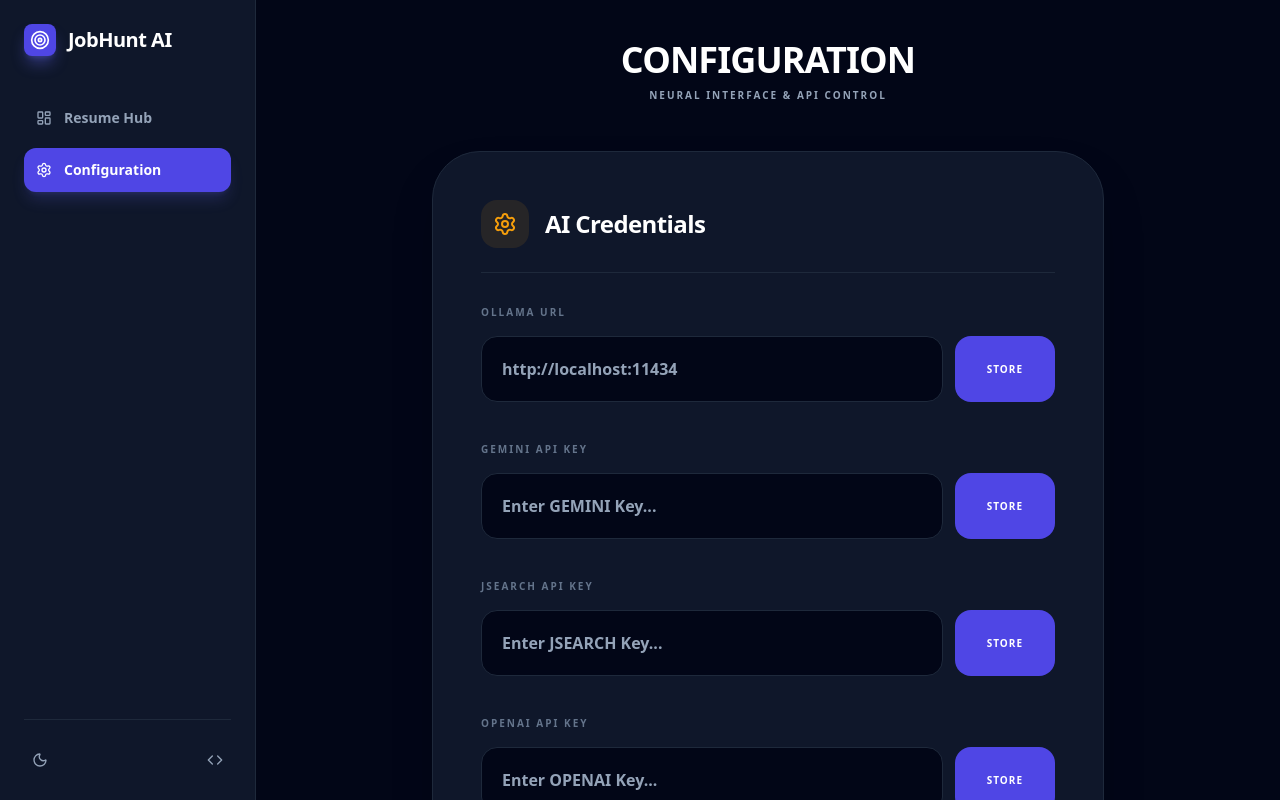
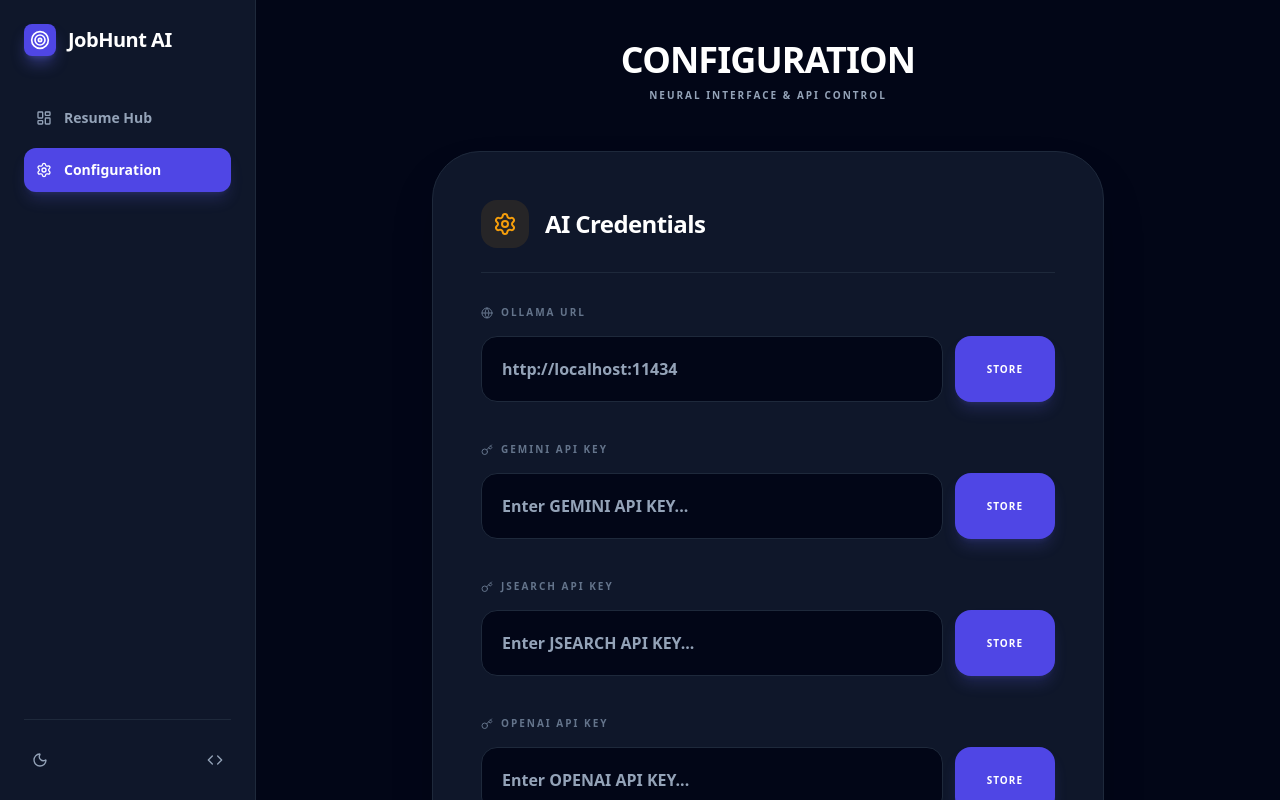
Before and after one commit to andmillward/job-hunt-ai, a React (Vite) app in the folder frontend/: page / in a window 1280 px wide. Both pictures are taken after a click on the button "Configuration". Shown: the top 800 px of the page. Built offline with nearby package versions, Linux system fonts and the light colour scheme; no server answers.

Commit message:
Fix bugs and UI adjustments

```diff
--- a/frontend/src/App.tsx
+++ b/frontend/src/App.tsx
@@ -130,7 +130,7 @@ function App() {
       />
 
       <div className="flex-1 pl-64 overflow-y-auto">
-        <div className="p-10 max-w-6xl mx-auto">
+        <div className={`p-10 mx-auto ${activeTab === 'workspace' ? 'max-w-none' : 'max-w-6xl'}`}>
           {activeTab === 'hub' && (
             <HubView
               resumes={resumes}
--- a/frontend/src/components/hub/ResumeList.tsx
+++ b/frontend/src/components/hub/ResumeList.tsx
@@ -16,7 +16,7 @@ const ResumeList: React.FC<ResumeListProps> = ({ resumes, selectedResume, onSele
         <h3 className="text-xs font-black uppercase text-slate-400 tracking-widest">Saved Profiles</h3>
         <span className="bg-indigo-600 text-white text-[10px] font-black px-2 py-0.5 rounded-full">{resumes.length}</span>
       </div>
-      <div className="max-h-[500px] overflow-y-auto divide-y divide-slate-100 dark:divide-slate-800">
+      <div className="max-h-[600px] overflow-y-auto divide-y divide-slate-100 dark:divide-slate-800">
         {resumes.length === 0 ? (
           <div className="p-20 text-center text-slate-400 italic text-sm">No profiles found. Upload one to start!</div>
         ) : (
--- a/frontend/src/hooks/useSettings.ts
+++ b/frontend/src/hooks/useSettings.ts
@@ -48,6 +48,13 @@ export const useSettings = (showToast: any) => {
     }
   }
 
+  // Trigger auto-detect when settings are first loaded
+  useEffect(() => {
+    if (Object.keys(settings).length > 0) {
+      handleAutoDetect()
+    }
+  }, [settings.GEMINI_API_KEY, settings.OLLAMA_URL, handleAutoDetect])
+
   return {
     settings,
     setSettings,
--- a/frontend/src/views/HubView.tsx
+++ b/frontend/src/views/HubView.tsx
@@ -21,13 +21,13 @@ const HubView: React.FC<HubViewProps> = ({
   onDelete
 }) => {
   return (
-    <div className="space-y-10 animate-in fade-in duration-500">
+    <div className="space-y-6 animate-in fade-in duration-500">
       <header>
         <h2 className="text-4xl font-black tracking-tight text-slate-900 dark:text-white">Resume Hub</h2>
         <p className="text-slate-500 dark:text-slate-400 font-medium mt-2">Manage your career profiles and launch specialized hunts.</p>
       </header>
 
-      <div className="grid grid-cols-1 lg:grid-cols-3 gap-8">
+      <div className="grid grid-cols-1 lg:grid-cols-3 gap-8 items-start">
         <ResumeUpload onUpload={onUpload} uploading={uploading} />
         <ResumeList
           resumes={resumes}
--- a/frontend/src/views/SettingsView.tsx
+++ b/frontend/src/views/SettingsView.tsx
@@ -1,5 +1,5 @@
 import React from 'react'
-import { Settings, Loader2, Cpu, CheckCircle, Database, Radio, ChevronDown } from 'lucide-react'
+import { Settings as SettingsIcon, Loader2, Database, Radio, ChevronDown, Key, Globe, Cpu } from 'lucide-react'
 import { AIModel } from '../types'
 
 interface SettingsViewProps {
@@ -21,8 +21,10 @@ const SettingsView: React.FC<SettingsViewProps> = ({
   onUpdateSetting,
   onRefreshModels
 }) => {
+  const currentModel = settings.AI_MODEL || 'gemini/gemini-1.5-flash'
+
   return (
-    <div className="max-w-2xl mx-auto animate-in zoom-in-95 duration-500">
+    <div className="max-w-2xl mx-auto animate-in zoom-in-95 duration-500 pb-20">
       <header className="mb-12 text-center">
         <h2 className="text-4xl font-black text-slate-900 dark:text-white tracking-tight uppercase">Configuration</h2>
         <p className="text-slate-500 dark:text-slate-400 mt-2 font-black uppercase tracking-[0.2em] text-[10px]">Neural Interface & API Control</p>
@@ -31,28 +33,41 @@ const SettingsView: React.FC<SettingsViewProps> = ({
         <div className="space-y-8">
           <div className="flex items-center gap-4 border-b border-slate-100 dark:border-slate-800 pb-6">
             <div className="w-12 h-12 bg-amber-500/10 rounded-2xl flex items-center justify-center text-amber-500">
-              <Settings className="w-6 h-6" />
+              <SettingsIcon className="w-6 h-6" />
             </div>
             <h3 className="text-2xl font-black text-slate-800 dark:text-white tracking-tight">AI Credentials</h3>
           </div>
           <div className="grid grid-cols-1 gap-10">
-            {['OLLAMA_URL', 'GEMINI_API_KEY', 'JSEARCH_API_KEY', 'OPENAI_API_KEY'].map(k => (
-              <div key={k}>
-                <label className="block text-[10px] font-black text-slate-400 dark:text-slate-500 uppercase tracking-[0.2em] mb-4">{k.replace(/_/g, ' ')}</label>
+            {['OLLAMA_URL', 'GEMINI_API_KEY', 'JSEARCH_API_KEY', 'OPENAI_API_KEY'].map(k => {
+              const label = k.replace(/_/g, ' ')
+              const isUrl = k.includes('URL')
+              const Icon = isUrl ? Globe : (k.includes('OLLAMA') ? Cpu : Key)
+
+              return (
+                <div key={k} className="relative group">
+                  <label className="flex items-center gap-2 text-[10px] font-black text-slate-400 dark:text-slate-500 uppercase tracking-[0.2em] mb-4">
+                    <Icon className="w-3 h-3" /> {label}
+                  </label>
                   <div className="flex gap-3">
                     <input
+                      name={k}
                       type={k.includes('KEY') ? 'password' : 'text'}
-                    placeholder={k === 'OLLAMA_URL' ? 'http://localhost:11434' : `Enter ${k.split('_')[0]} Key...`}
+                      placeholder={k === 'OLLAMA_URL' ? 'http://localhost:11434' : `Enter ${label}...`}
                       value={settings[k] || ''}
-                    onChange={(e) => setSettings({...settings, [k]: e.target.value})}
-                    className="flex-1 p-5 bg-slate-50 dark:bg-slate-950 border border-slate-200 dark:border-slate-800 rounded-2xl outline-none font-bold placeholder:text-slate-400"
+                      onChange={(e) => setSettings({ ...settings, [k]: e.target.value })}
+                      className="flex-1 p-5 bg-slate-50 dark:bg-slate-950 border border-slate-200 dark:border-slate-800 rounded-2xl outline-none font-bold placeholder:text-slate-400 focus:border-indigo-500 transition-colors"
                     />
-                  <button onClick={() => onUpdateSetting(k, settings[k])} disabled={savingSettings} className="px-8 py-5 bg-indigo-600 text-white rounded-2xl font-black uppercase text-[10px] tracking-widest hover:bg-indigo-700 transition-all active:scale-95">
+                    <button
+                      onClick={() => onUpdateSetting(k, settings[k])}
+                      disabled={savingSettings}
+                      className="px-8 py-5 bg-indigo-600 text-white rounded-2xl font-black uppercase text-[10px] tracking-widest hover:bg-indigo-700 transition-all active:scale-95 shadow-lg shadow-indigo-500/20 disabled:opacity-50"
+                    >
                       {savingSettings ? <Loader2 className="animate-spin w-4 h-4" /> : 'Store'}
                     </button>
                   </div>
                 </div>
-            ))}
+              )
+            })}
           </div>
         </div>
         <div className="space-y-8 pt-6 border-t border-slate-100 dark:border-slate-800">
@@ -65,18 +80,22 @@ const SettingsView: React.FC<SettingsViewProps> = ({
 
           <div className="relative group">
             <select
-              value={settings.AI_MODEL || 'gemini/gemini-1.5-flash'}
+              value={currentModel}
               onChange={(e) => onUpdateSetting('AI_MODEL', e.target.value)}
               className="w-full p-6 bg-slate-50 dark:bg-slate-950 border-2 border-slate-200 dark:border-slate-800 rounded-[2rem] font-black text-sm appearance-none shadow-xl text-slate-900 dark:text-slate-100 outline-none focus:border-indigo-500 transition-all cursor-pointer"
             >
               <optgroup label="✨ Cloud Intelligence (Gemini)">
                 <option value="gemini/gemini-1.5-flash">Gemini 1.5 Flash (Optimized)</option>
                 <option value="gemini/gemini-1.5-pro">Gemini 1.5 Pro (Deep Reasoning)</option>
-                {geminiModels.map(m => <option key={m.id} value={m.id}>{m.name}</option>)}
+                {geminiModels.map(m => (
+                  <option key={m.id} value={m.id}>{m.name}</option>
+                ))}
               </optgroup>
               {ollamaModels.length > 0 && (
                 <optgroup label="🏠 Local Neural Engine (Ollama)">
-                  {ollamaModels.map(m => <option key={m.id} value={m.id}>{m.name}</option>)}
+                  {ollamaModels.map(m => (
+                    <option key={m.id} value={m.id}>{m.name}</option>
+                  ))}
                 </optgroup>
               )}
               <optgroup label="🧠 Alternative (OpenAI)">
```
Also changed, not shown: frontend/src/components/workspace/JobRadar.tsx (+4 -12 lines). Lines whose indentation alone changed are shown as unchanged.
